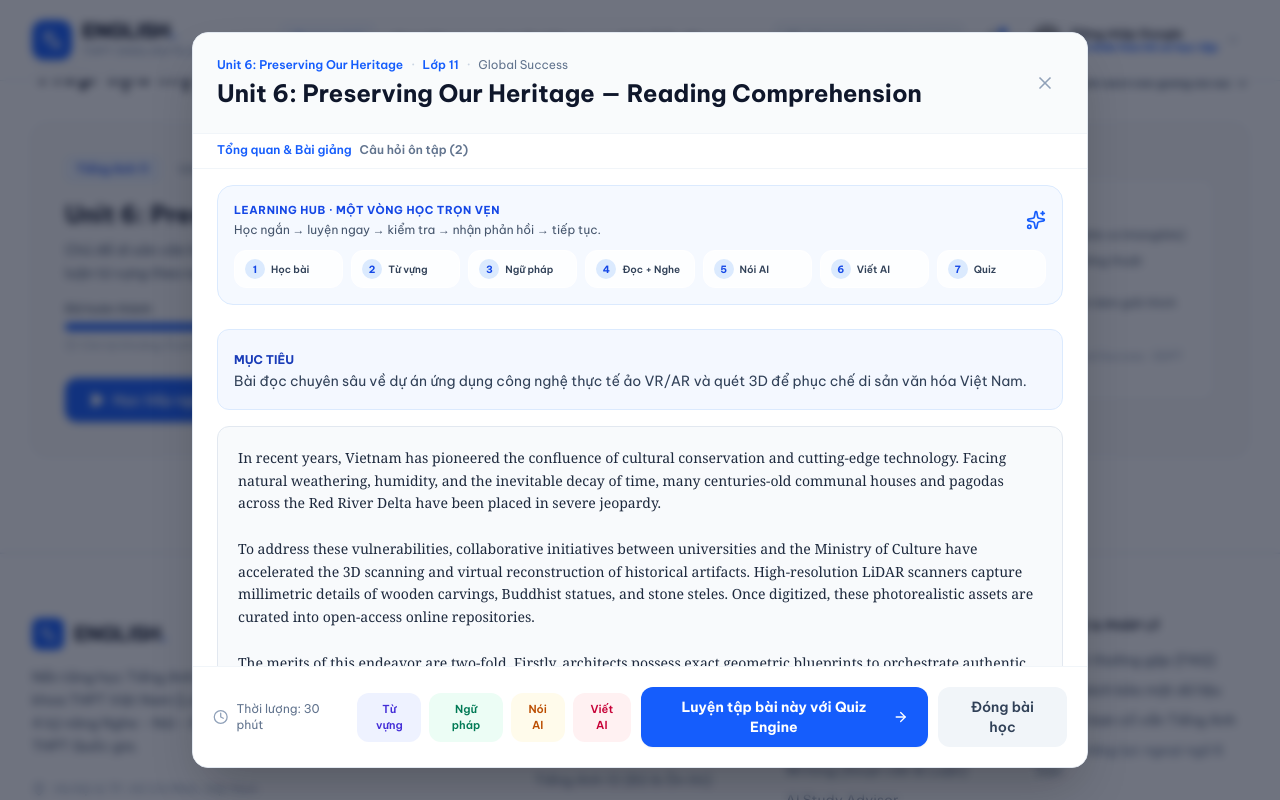
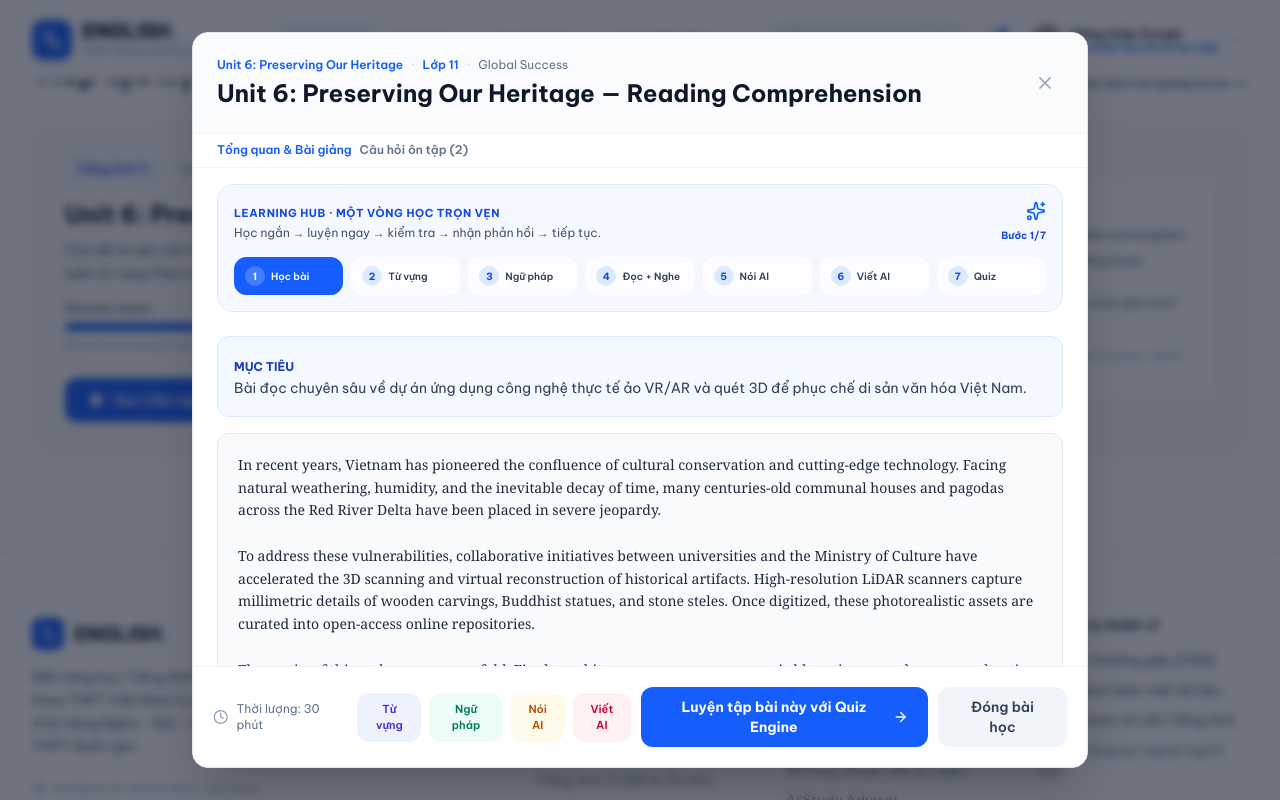
Before and after one commit to beneducation29-lgtm/hoctienganhcungLinh, a React (Vite) app: page / in a window 1280 px wide. Both pictures are taken after a click on the button "Làm câu hỏi ôn tập". Shown: the part 5454-6254 px from the top of the page. Built offline with nearby package versions, Linux system fonts and the light colour scheme; grey boxes are pictures that could not be loaded.

Commit message:
feat: make Lesson Learning Hub interactive

```diff
--- a/src/components/LessonModal.tsx
+++ b/src/components/LessonModal.tsx
@@ -17,7 +17,7 @@ import {
   BookOpenText,
   Layers
 } from 'lucide-react';
-import { Lesson, LessonModel, LessonSection } from '../types';
+import { Lesson, LessonModel, LessonSection, SkillType } from '../types';
 import { VocabularyCard } from './content/VocabularyCard';
 import { GrammarCard } from './content/GrammarCard';
 import { ReadingCard } from './content/ReadingCard';
@@ -31,7 +31,7 @@ interface LessonModalProps {
   onClose: () => void;
   onMarkCompleted: (lessonId: string) => void;
   onStartQuiz?: (title: string, subtitle: string, questions: any[]) => void;
-  onNavigateToSkill?: (skill: 'vocabulary' | 'grammar' | 'speaking' | 'writing') => void;
+  onNavigateToSkill?: (skill: SkillType) => void;
 }
 
 export const LessonModal: React.FC<LessonModalProps> = ({
@@ -218,23 +218,105 @@ export const LessonModal: React.FC<LessonModalProps> = ({
 
         {/* Lesson Learning Hub roadmap */}
         <div className="px-6 pt-4">
+          {(() => {
+            const stepForType = (type?: string) => {
+              if (!type) return 1;
+              if (type === 'vocabulary') return 2;
+              if (type === 'grammar') return 3;
+              if (type === 'reading' || type === 'listening') return 4;
+              if (type === 'speaking') return 5;
+              if (type === 'writing') return 6;
+              if (type === 'review') return 7;
+              return 1;
+            };
+
+            const activeStep = stepForType(currentSection?.type);
+            const steps = [
+              { label: 'Học bài', target: 'introduction' },
+              { label: 'Từ vựng', target: 'vocabulary' },
+              { label: 'Ngữ pháp', target: 'grammar' },
+              { label: 'Đọc + Nghe', target: 'reading-listening' },
+              { label: 'Nói AI', target: 'speaking' },
+              { label: 'Viết AI', target: 'writing' },
+              { label: 'Quiz', target: 'review' }
+            ];
+
+            const handleHubStep = (target: string) => {
+              if (target === 'review') {
+                if (onStartQuiz) {
+                  onClose();
+                  import('../services/questionSelector').then(({ questionSelector }) => {
+                    let questions = questionSelector.getQuestionsByLesson(lesson.id);
+                    if (questions.length === 0 && lesson.unitId) {
+                      questions = questionSelector.getQuestionsByUnit(lesson.unitId);
+                    }
+                    if (questions.length === 0) questions = questionSelector.getMixedQuestions(8);
+                    onStartQuiz(
+                      `Luyện tập: ${lesson.title}`,
+                      `Trọn bộ câu hỏi trắc nghiệm tương tác cho bài học ${lesson.title}`,
+                      questions
+                    );
+                  });
+                }
+                return;
+              }
+
+              const section = target === 'reading-listening'
+                ? sections.find((s) => s.type === 'reading' || s.type === 'listening')
+                : sections.find((s) => s.type === target);
+
+              if (section) {
+                setActiveSectionId(section.id);
+                return;
+              }
+
+              if (target === 'speaking' || target === 'writing' || target === 'vocabulary' || target === 'grammar') {
+                onNavigateToSkill?.(target);
+              } else if (target === 'reading-listening') {
+                onNavigateToSkill?.('reading');
+              }
+            };
+
+            return (
               <div className="rounded-2xl border border-blue-100 bg-blue-50/60 p-4">
                 <div className="flex items-center justify-between gap-3 mb-3">
                   <div>
                     <div className="text-[11px] font-bold uppercase tracking-wider text-blue-700">Learning Hub · Một vòng học trọn vẹn</div>
                     <p className="text-xs text-slate-600 mt-1">Học ngắn → luyện ngay → kiểm tra → nhận phản hồi → tiếp tục.</p>
                   </div>
-              <Sparkles className="w-5 h-5 text-blue-600 shrink-0" />
+                  <div className="text-right shrink-0">
+                    <Sparkles className="w-5 h-5 text-blue-600 ml-auto" />
+                    <span className="text-[10px] font-bold text-blue-700">Bước {activeStep}/7</span>
+                  </div>
                 </div>
                 <div className="grid grid-cols-2 sm:grid-cols-4 lg:grid-cols-7 gap-2 text-[10px] font-semibold">
-              {['Học bài', 'Từ vựng', 'Ngữ pháp', 'Đọc + Nghe', 'Nói AI', 'Viết AI', 'Quiz'].map((step, index) => (
-                <div key={step} className="flex items-center gap-1.5 bg-white/80 border border-white rounded-xl px-2.5 py-2 text-slate-700">
-                  <span className="w-5 h-5 rounded-full bg-blue-100 text-blue-700 flex items-center justify-center font-bold">{index + 1}</span>
-                  <span>{step}</span>
-                </div>
-              ))}
+                  {steps.map((step, index) => {
+                    const isActive = index + 1 === activeStep;
+                    const isPast = index + 1 < activeStep;
+                    return (
+                      <button
+                        key={step.label}
+                        type="button"
+                        onClick={() => handleHubStep(step.target)}
+                        className={`flex items-center gap-1.5 rounded-xl px-2.5 py-2 text-left border transition-colors cursor-pointer ${
+                          isActive
+                            ? 'bg-blue-600 border-blue-600 text-white'
+                            : isPast
+                            ? 'bg-white border-blue-100 text-blue-700'
+                            : 'bg-white/80 border-white text-slate-700 hover:border-blue-200 hover:bg-white'
+                        }`}
+                      >
+                        <span className={`w-5 h-5 rounded-full flex items-center justify-center font-bold shrink-0 ${
+                          isActive ? 'bg-white/20 text-white' : 'bg-blue-100 text-blue-700'
+                        }`}>{index + 1}</span>
+                        <span>{step.label}</span>
+                      </button>
+                    );
+                  })}
                 </div>
               </div>
+            );
+          })()}
         </div>
 
         {/* Modal Body Area */}
@@ -491,9 +573,7 @@ export const LessonModal: React.FC<LessonModalProps> = ({
                     if (questions.length === 0 && lesson.unitId) {
                       questions = questionSelector.getQuestionsByUnit(lesson.unitId);
                     }
-                    if (questions.length === 0) {
-                      questions = questionSelector.getMixedQuestions(8);
-                    }
+                    if (questions.length === 0) questions = questionSelector.getMixedQuestions(8);
                     onStartQuiz(
                       `Luyện tập: ${lesson.title}`,
                       `Trọn bộ câu hỏi trắc nghiệm tương tác cho bài học ${lesson.title}`,
```
Lines whose indentation alone changed are shown as unchanged.
